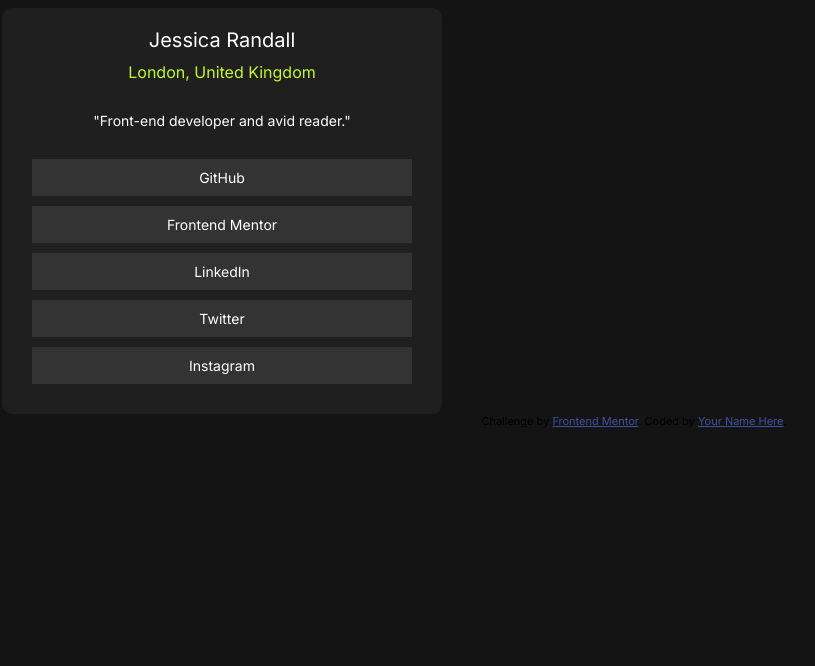
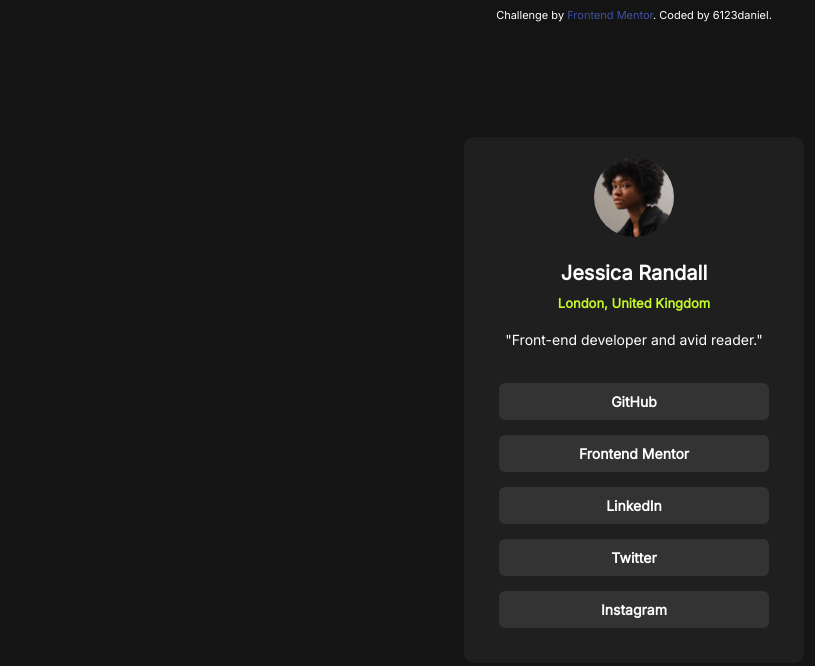
Before and after one commit to 6123daniel/3_social_links_profile, a plain HTML site: page index.html in a window 1280 px wide. Shown: the whole page, without its empty margins (6-821 px from the left). Drawn offline with Linux system fonts and the light colour scheme.

Commit message:
complete

```diff
--- a/index.html
+++ b/index.html
@@ -16,21 +16,22 @@
 </head>
 <body>
 <main class="card">
+  <img src="assets/images/avatar-jessica.jpeg" id="picture"></div>
   <div id="name">Jessica Randall</div>
   <div id="location">London, United Kingdom</div>
   <div id="description">"Front-end developer and avid reader."</div>
   <nav>
-    <div>GitHub</div>
-    <div>Frontend Mentor</div>
-    <div>LinkedIn</div>
-    <div>Twitter</div>
-    <div>Instagram</div>
+    <a href="#"><div>GitHub</div></a>
+    <a href="#"><div>Frontend Mentor</div></a>
+    <a href="#"><div>LinkedIn</div></a>
+    <a href="#"><div>Twitter</div></a>
+    <a href="#"><div>Instagram</div></a>
   </nav>
 </main>
 
   <div class="attribution">
     Challenge by <a href="https://www.frontendmentor.io?ref=challenge" target="_blank">Frontend Mentor</a>.
-    Coded by <a href="#">Your Name Here</a>.
+    Coded by 6123daniel.
   </div>
 </body>
 </html>
--- a/style.css
+++ b/style.css
@@ -20,17 +20,30 @@ body {
     padding: 20px;
     border-radius: 10px;
     text-align: center;
-    width: 400px;
+    width: 300px;
+    position: fixed;
+    translate:-50% -50%;
+    left: 50%;
+    top: 50%;
+}
+
+#picture {
+    clip-path: circle(50%);
+    width: 80px;
+
 }
 
 #name {
     font-size: 20px;
+    font-weight: var(--heavy);
+    padding-bottom:10px;
+    padding-top:20px;
 }
 
 #location {
     color: var(--green);
-    font-size: 16px;
-    padding: 10px;
+    font-size: 13px;
+    font-weight: var(--medium);
 }
 
 #description {
@@ -42,6 +55,22 @@ nav div {
     background-color: var(--grey700);
     font-size: 14px;
     padding: 10px;
-    margin: 10px;
+    margin: 15px;
+    font-weight: var(--medium);
+    border-radius: 6px;
+}
 
+nav div:hover {
+    background-color: var(--green);
+    color: var(--grey800);
+    cursor: pointer;
 }
+
+a:link, a:visited {
+    color: var(--white);
+    text-decoration: none;
+}
+
+.attribution {
+    color: var(--white);
+}
```
